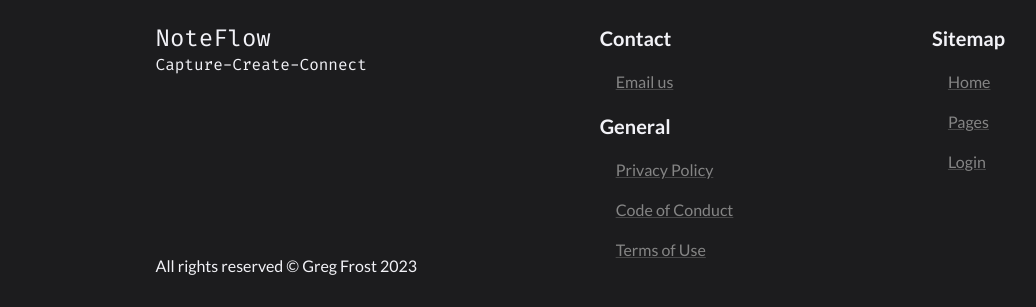
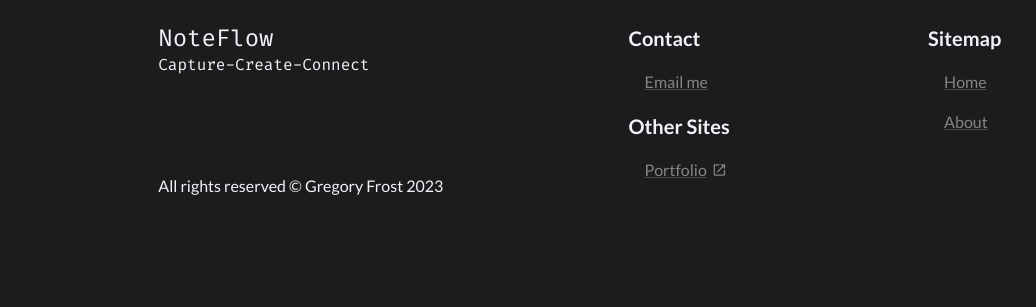
Before and after one commit to FrostGreg/noteflow, a Next.js app: page / in a window 1280 px wide. Shown: the part 2460-2767 px from the top of the page, without its empty margins (59-1095 px from the left). After the commit the page ends 2690 px from the top, so only its background shows below. Built offline with nearby package versions, Linux system fonts and the light colour scheme.

Commit message:
feat: about page and updated footer

```diff
--- a/src/app/components/Footer.tsx
+++ b/src/app/components/Footer.tsx
@@ -1,3 +1,4 @@
+import { OpenInNew } from "@mui/icons-material";
 import { Box, Grid, Link, List, ListItem, Typography } from "@mui/material";
 import NextLink from "next/link";
 
@@ -25,7 +26,7 @@ const Footer = () => {
           </Typography>
         </Box>
         <Typography>
-          All rights reserved © Greg Frost {new Date().getFullYear()}
+          All rights reserved © Gregory Frost {new Date().getFullYear()}
         </Typography>
       </Grid>
       <Grid
@@ -39,28 +40,27 @@ const Footer = () => {
           <Typography variant="h6">Contact</Typography>
           <List>
             <ListItem>
-              <Link component={NextLink} href="/">
-                Email us
+              <Link
+                component={NextLink}
+                href="mailto:frost.computing21@gmail.com"
+              >
+                Email me
               </Link>
             </ListItem>
           </List>
         </Box>
         <Box>
-          <Typography variant="h6">General</Typography>
+          <Typography variant="h6">Other Sites</Typography>
           <List>
             <ListItem>
-              <Link component={NextLink} href="/">
-                Privacy Policy
-              </Link>
-            </ListItem>
-            <ListItem>
-              <Link component={NextLink} href="/">
-                Code of Conduct
-              </Link>
-            </ListItem>
-            <ListItem>
-              <Link component={NextLink} href="/">
-                Terms of Use
+              <Link
+                component={NextLink}
+                href="https://greg-frost-portfolio.vercel.app/"
+                target="_blank"
+                style={{ display: "flex", alignItems: "center" }}
+              >
+                Portfolio{" "}
+                {<OpenInNew fontSize="small" sx={{ paddingLeft: "0.3rem" }} />}
               </Link>
             </ListItem>
           </List>
@@ -75,13 +75,8 @@ const Footer = () => {
             </Link>
           </ListItem>
           <ListItem>
-            <Link component={NextLink} href="/">
-              Pages
-            </Link>
-          </ListItem>
-          <ListItem>
-            <Link component={NextLink} href="/">
-              Login
+            <Link component={NextLink} href="/about">
+              About
             </Link>
           </ListItem>
         </List>
```
Also changed, not shown: src/app/(notes)/about/page.tsx (added, +105 -0 lines), src/app/(notes)/[id]/page.tsx (renamed from src/app/[id]/page.tsx), src/app/(notes)/layout.tsx (renamed from src/app/[id]/layout.tsx).
